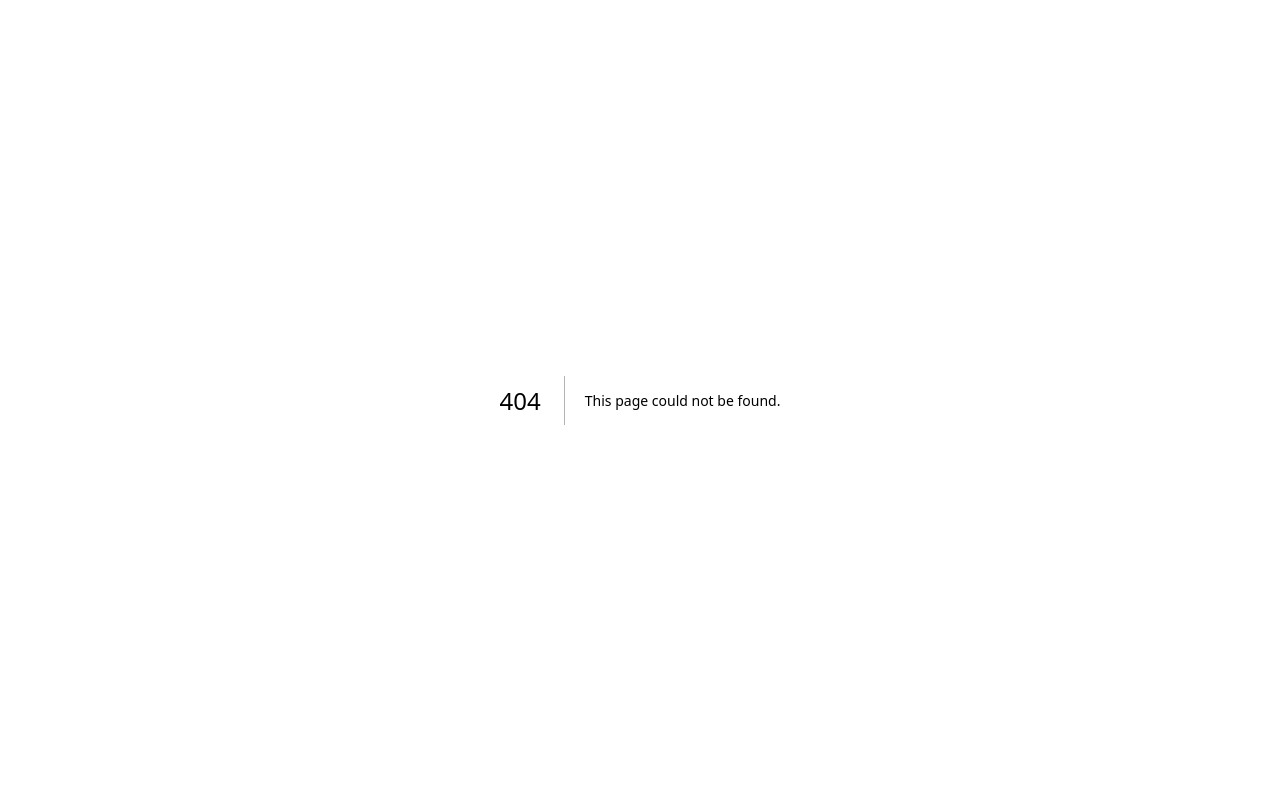
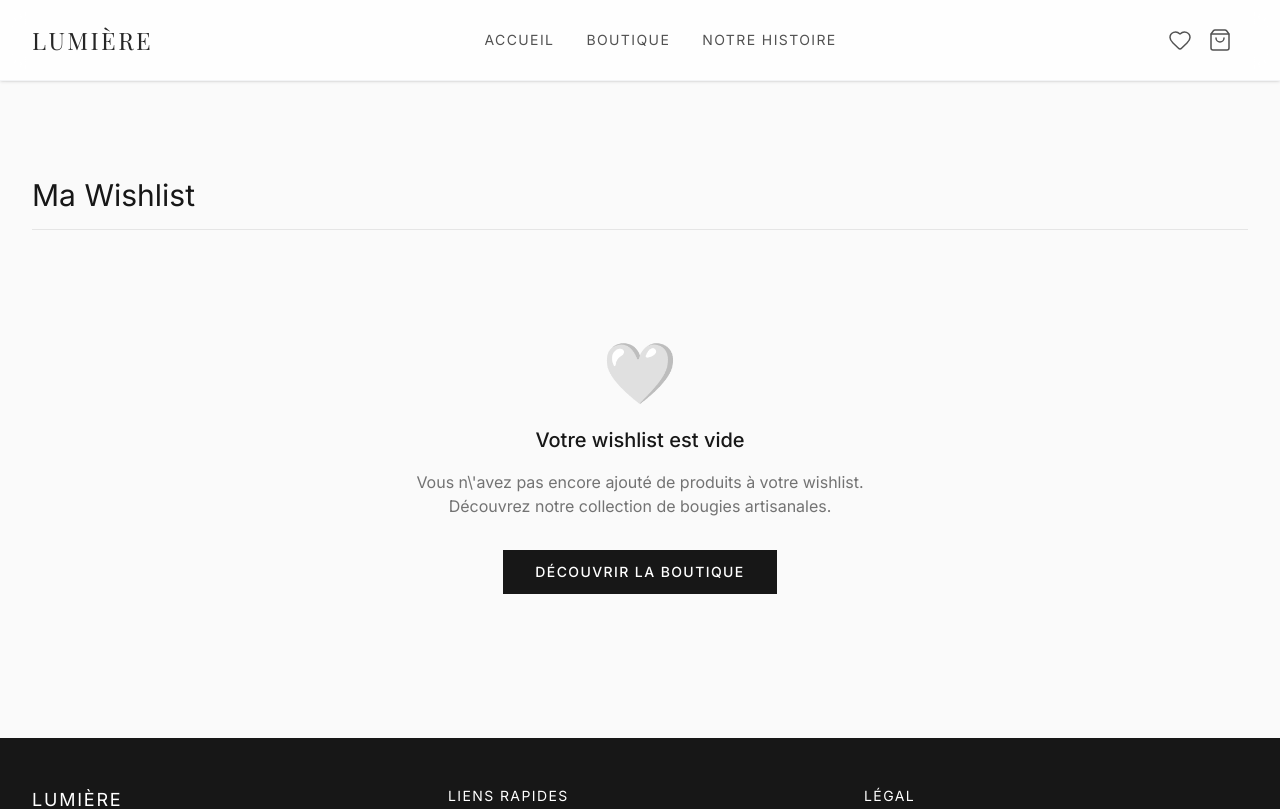
Before and after one commit to aleex-le-dev/candle-ecommerce, a Next.js app: page /wishlist in a window 1280 px wide. Before the commit this address had no page. Shown: the top 809 px of the page. Built offline with nearby package versions, Linux system fonts and the light colour scheme; a web font is replaced by a local one.

Commit message:
feat: implement wishlist functionality with context provider, UI components, and boutique page integration

```diff
--- a/src/app/(site)/[category]/[slug]/AddToCart.tsx
+++ b/src/app/(site)/[category]/[slug]/AddToCart.tsx
@@ -3,6 +3,7 @@
 import { useState } from 'react';
 import Link from 'next/link';
 import { useCart } from '@/lib/cart-context';
+import { useWishlist } from '@/lib/wishlist-context';
 
 interface Props {
   product: {
@@ -16,6 +17,7 @@ interface Props {
 
 export default function AddToCart({ product }: Props) {
   const { addItem } = useCart();
+  const { addItem: addWishlist, removeItem: removeWishlist, isInWishlist } = useWishlist();
   const [qty, setQty] = useState(1);
   const [added, setAdded] = useState(false);
 
@@ -58,6 +60,27 @@ export default function AddToCart({ product }: Props) {
         >
           {added ? '✓ Ajouté !' : product.stock === 0 ? 'Indisponible' : 'Ajouter au panier'}
         </button>
+
+        {/* Wishlist Button */}
+        <button
+          onClick={() => isInWishlist(product._id) ? removeWishlist(product._id) : addWishlist({
+            _id: product._id,
+            name: product.name,
+            price: product.price,
+            image: product.image,
+            category: (product as any).category || 'Bougie'
+          })}
+          className={`w-14 h-14 flex items-center justify-center border transition-colors ${
+            isInWishlist(product._id)
+              ? 'border-red-500 bg-red-50 text-red-500'
+              : 'border-neutral-300 text-neutral-400 hover:text-red-500 hover:border-red-500'
+          }`}
+          title={isInWishlist(product._id) ? 'Retirer de la wishlist' : 'Ajouter à la wishlist'}
+        >
+          <svg className="w-5 h-5" fill={isInWishlist(product._id) ? "currentColor" : "none"} viewBox="0 0 24 24" stroke="currentColor">
+            <path strokeLinecap="round" strokeLinejoin="round" strokeWidth={1.5} d="M4.318 6.318a4.5 4.5 0 000 6.364L12 20.364l7.682-7.682a4.5 4.5 0 00-6.364-6.364L12 7.636l-1.318-1.318a4.5 4.5 0 00-6.364 0z" />
+          </svg>
+        </button>
       </div>
 
       <Link
--- a/src/app/(site)/boutique/page.tsx
+++ b/src/app/(site)/boutique/page.tsx
@@ -1,6 +1,7 @@
 import Link from 'next/link';
 import { getAllProducts } from '@/lib/products-store';
 import { productUrl } from '@/lib/slug';
+import WishlistButton from '@/components/WishlistButton';
 
 export const dynamic = 'force-dynamic';
 
@@ -60,6 +61,7 @@ export default async function Boutique() {
                 ) : (
                   <div className="w-full h-full flex items-center justify-center text-4xl">🕯️</div>
                 )}
+                <WishlistButton product={product} />
                 {product.featured && (
                   <div className="absolute top-3 left-3 text-[10px] uppercase tracking-widest bg-neutral-900 text-white px-2.5 py-1">
                     Bestseller
--- a/src/app/(site)/layout.tsx
+++ b/src/app/(site)/layout.tsx
@@ -1,6 +1,7 @@
 import Navbar from '@/components/Navbar';
 import Footer from '@/components/Footer';
 import { CartProvider } from '@/lib/cart-context';
+import { WishlistProvider } from '@/lib/wishlist-context';
 
 export default function SiteLayout({
   children,
@@ -9,6 +10,7 @@ export default function SiteLayout({
 }) {
   return (
     <CartProvider>
+      <WishlistProvider>
         <div className="min-h-screen flex flex-col bg-neutral-50">
           <Navbar />
           <main className="flex-grow">
@@ -16,6 +18,7 @@ export default function SiteLayout({
           </main>
           <Footer />
         </div>
+      </WishlistProvider>
     </CartProvider>
   );
 }
--- a/src/app/(site)/page.tsx
+++ b/src/app/(site)/page.tsx
@@ -1,6 +1,7 @@
 import Link from 'next/link';
 import { getAllProducts } from '@/lib/products-store';
 import { productUrl } from '@/lib/slug';
+import WishlistButton from '@/components/WishlistButton';
 
 export const dynamic = 'force-dynamic';
 
@@ -58,6 +59,7 @@ export default function Home() {
                   ) : (
                     <div className="w-full h-full flex items-center justify-center text-4xl">🕯️</div>
                   )}
+                  <WishlistButton product={product} />
                   {product.featured && (
                     <div className="absolute top-3 left-3 text-[10px] uppercase tracking-widest bg-neutral-900 text-white px-2.5 py-1">
                       Bestseller
--- /dev/null
+++ b/src/app/(site)/wishlist/page.tsx
@@ -0,0 +1,75 @@
+'use client';
+
+import Link from 'next/link';
+import { useWishlist } from '@/lib/wishlist-context';
+import { useCart } from '@/lib/cart-context';
+import { Trash2, ShoppingBag } from 'lucide-react';
+import { productUrl } from '@/lib/slug';
+
+export default function WishlistPage() {
+  const { items, removeItem } = useWishlist();
+  const { addItem } = useCart();
+
+  const handleMoveToCart = (item: any) => {
+    addItem({ _id: item._id, name: item.name, price: item.price, image: item.image }, 1);
+    removeItem(item._id);
+  };
+
+  return (
+    <div className="pt-24 pb-16 max-w-7xl mx-auto px-4 sm:px-6 lg:px-8 min-h-[70vh]">
+      <h1 className="text-3xl font-serif text-neutral-900 mb-8 border-b border-neutral-200 pb-4">Ma Wishlist</h1>
+
+      {items.length === 0 ? (
+        <div className="text-center py-20">
+          <div className="text-6xl mb-6">🤍</div>
+          <h2 className="text-xl font-medium text-neutral-900 mb-4">Votre wishlist est vide</h2>
+          <p className="text-neutral-500 mb-8 max-w-md mx-auto">Vous n\'avez pas encore ajouté de produits à votre wishlist. Découvrez notre collection de bougies artisanales.</p>
+          <Link
+            href="/boutique"
+            className="inline-block bg-neutral-900 text-white px-8 py-3 text-sm uppercase tracking-widest font-medium hover:bg-neutral-800 transition-colors"
+          >
+            Découvrir la boutique
+          </Link>
+        </div>
+      ) : (
+        <div className="grid grid-cols-1 md:grid-cols-2 lg:grid-cols-3 xl:grid-cols-4 gap-8">
+          {items.map((item) => (
+            <div key={item._id} className="group flex flex-col bg-white border border-neutral-100 p-4 rounded-sm shadow-sm hover:shadow-md transition-shadow">
+              <Link href={productUrl(item.category, item.name)} className="block aspect-[4/5] bg-neutral-50 overflow-hidden relative mb-4">
+                {item.image && (
+                  <img
+                    src={item.image}
+                    alt={item.name}
+                    className="w-full h-full object-cover group-hover:scale-105 transition-transform duration-700"
+                  />
+                )}
+                <button
+                  onClick={(e) => {
+                    e.preventDefault();
+                    removeItem(item._id);
+                  }}
+                  className="absolute top-2 right-2 p-2 bg-white/80 backdrop-blur text-red-500 hover:text-red-600 rounded-full hover:bg-white transition-colors"
+                  title="Retirer de la wishlist"
+                >
+                  <Trash2 size={16} />
+                </button>
+              </Link>
+              <div className="flex-grow">
+                <p className="text-[10px] text-neutral-400 uppercase tracking-widest mb-1">{item.category}</p>
+                <h3 className="text-sm font-medium text-neutral-900 truncate uppercase tracking-wide mb-1">{item.name}</h3>
+                <p className="text-sm text-neutral-700 mb-4">{item.price.toFixed(2)} €</p>
+              </div>
+              <button
+                onClick={() => handleMoveToCart(item)}
+                className="w-full py-2.5 flex items-center justify-center gap-2 bg-neutral-900 text-white text-xs uppercase tracking-widest hover:bg-neutral-800 transition-colors"
+              >
+                <ShoppingBag size={14} />
+                Ajouter au panier
+              </button>
+            </div>
+          ))}
+        </div>
+      )}
+    </div>
+  );
+}
--- a/src/components/Navbar.tsx
+++ b/src/components/Navbar.tsx
@@ -1,6 +1,7 @@
 import Link from 'next/link';
 import { Menu } from 'lucide-react';
 import CartIcon from './CartIcon';
+import WishlistIcon from './WishlistIcon';
 
 export default function Navbar() {
   return (
@@ -18,6 +19,7 @@ export default function Navbar() {
             <Link href="/notre-histoire" className="text-neutral-600 hover:text-neutral-900 transition-colors uppercase text-sm tracking-widest">Notre Histoire</Link>
           </div>
           <div className="flex items-center space-x-4">
+            <WishlistIcon />
             <CartIcon />
             <button className="md:hidden text-neutral-600">
               <Menu size={24} strokeWidth={1.5} />
--- /dev/null
+++ b/src/components/WishlistButton.tsx
@@ -0,0 +1,52 @@
+'use client';
+
+import { useWishlist } from '@/lib/wishlist-context';
+import { Heart } from 'lucide-react';
+
+interface Props {
+  product: {
+    _id: string;
+    name: string;
+    price: number;
+    image: string;
+    category: string;
+  };
+  className?: string;
+}
+
+export default function WishlistButton({ product, className = "" }: Props) {
+  const { addItem, removeItem, isInWishlist } = useWishlist();
+
+  const active = isInWishlist(product._id);
+
+  const toggleWishlist = (e: React.MouseEvent) => {
+    e.preventDefault();
+    e.stopPropagation();
+
+    if (active) {
+      removeItem(product._id);
+    } else {
+      addItem({
+        _id: product._id,
+        name: product.name,
+        price: product.price,
+        image: product.image,
+        category: product.category,
+      });
+    }
+  };
+
+  return (
+    <button
+      onClick={toggleWishlist}
+      className={`absolute top-3 right-3 p-2 rounded-full backdrop-blur transition-all duration-300 z-10 ${
+        active
+          ? 'bg-white/90 text-red-500 shadow-sm'
+          : 'bg-white/40 text-neutral-600 hover:bg-white/80 hover:text-red-500 opacity-0 group-hover:opacity-100'
+      } ${className}`}
+      title={active ? 'Retirer de la wishlist' : 'Ajouter à la wishlist'}
+    >
+      <Heart size={18} fill={active ? 'currentColor' : 'none'} strokeWidth={1.5} />
+    </button>
+  );
+}
--- /dev/null
+++ b/src/components/WishlistIcon.tsx
@@ -0,0 +1,20 @@
+'use client';
+
+import Link from 'next/link';
+import { Heart } from 'lucide-react';
+import { useWishlist } from '@/lib/wishlist-context';
+
+export default function WishlistIcon() {
+  const { count } = useWishlist();
+
+  return (
+    <Link href="/wishlist" className="text-neutral-600 hover:text-neutral-900 relative">
+      <Heart size={24} strokeWidth={1.5} />
+      {count > 0 && (
+        <span className="absolute -top-1 -right-1 bg-red-500 text-white text-[10px] w-4 h-4 rounded-full flex items-center justify-center">
+          {count > 99 ? '99+' : count}
+        </span>
+      )}
+    </Link>
+  );
+}
--- /dev/null
+++ b/src/lib/wishlist-context.tsx
@@ -0,0 +1,72 @@
+'use client';
+
+import { createContext, useContext, useState, useEffect, ReactNode } from 'react';
+
+export interface WishlistItem {
+  _id: string;
+  name: string;
+  price: number;
+  image: string;
+  category: string;
+}
+
+interface WishlistContextType {
+  items: WishlistItem[];
+  addItem: (product: WishlistItem) => void;
+  removeItem: (id: string) => void;
+  isInWishlist: (id: string) => boolean;
+  count: number;
+}
+
+const WishlistContext = createContext<WishlistContextType>({
+  items: [],
+  addItem: () => {},
+  removeItem: () => {},
+  isInWishlist: () => false,
+  count: 0,
+});
+
+export function WishlistProvider({ children }: { children: ReactNode }) {
+  const [items, setItems] = useState<WishlistItem[]>([]);
+  const [hydrated, setHydrated] = useState(false);
+
+  useEffect(() => {
+    try {
+      const saved = localStorage.getItem('lumiere-wishlist');
+      if (saved) setItems(JSON.parse(saved));
+    } catch {}
+    setHydrated(true);
+  }, []);
+
+  useEffect(() => {
+    if (!hydrated) return;
+    localStorage.setItem('lumiere-wishlist', JSON.stringify(items));
+  }, [items, hydrated]);
+
+  const addItem = (product: WishlistItem) => {
+    setItems(prev => {
+      if (prev.some(i => i._id === product._id)) return prev;
+      return [...prev, product];
+    });
+  };
+
+  const removeItem = (id: string) => {
+    setItems(prev => prev.filter(i => i._id !== id));
+  };
+
+  const isInWishlist = (id: string) => {
+    return items.some(i => i._id === id);
+  };
+
+  const count = items.length;
+
+  return (
+    <WishlistContext.Provider value={{ items, addItem, removeItem, isInWishlist, count }}>
+      {children}
+    </WishlistContext.Provider>
+  );
+}
+
+export function useWishlist() {
+  return useContext(WishlistContext);
+}
```
Lines whose indentation alone changed are shown as unchanged.
